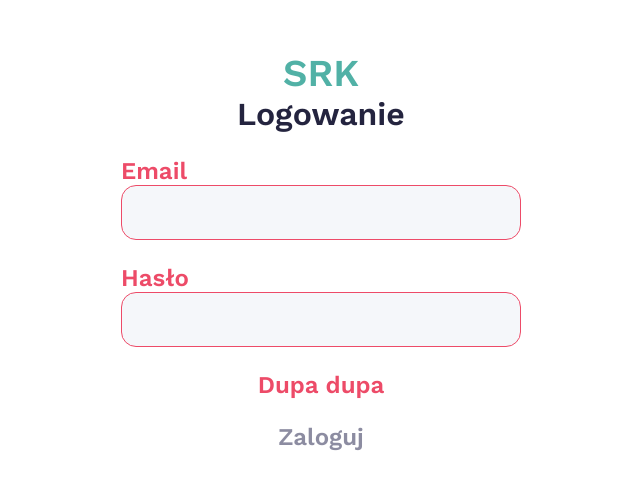
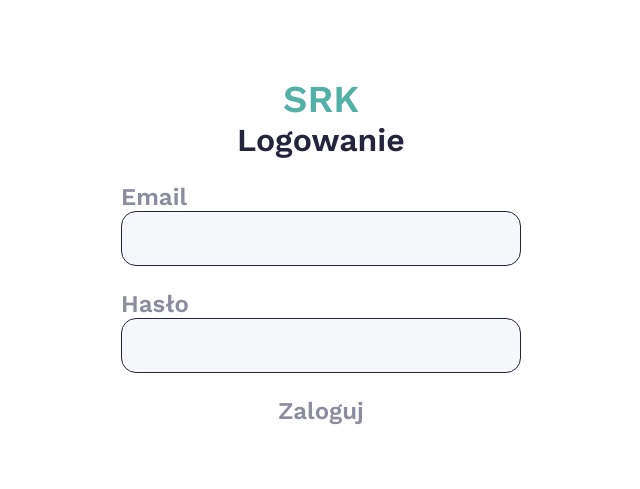
Before and after one commit to Sanderky/srk-projekt, a React (Create React App) app in the folder frontend/webportal/: page /dashboard in a window 1280 px wide. Shown: the part 149-638 px from the top of the page, without its empty margins (319-959 px from the left). Built offline with nearby package versions, Linux system fonts and the light colour scheme.

Commit message:
[B] Usunięto zbędny tekst

```diff
--- a/frontend/webportal/src/Modules/Dashboard/Dashboard.tsx
+++ b/frontend/webportal/src/Modules/Dashboard/Dashboard.tsx
@@ -3,7 +3,7 @@ import styles from './Dashboard.module.css';
 import axios from 'axios'
 
 const Login = () => {
-    const [error, setError] = useState("Dupa dupa");
+    const [error, setError] = useState("");
 
     // useEffect(() => {
 
```
